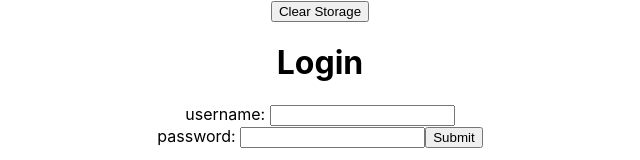
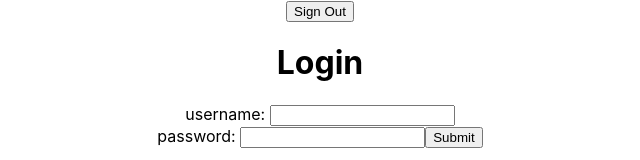
Before and after one commit to spotifysongsuggester5/front-end, a React (Create React App) app in the folder my-app/: page / in a window 1280 px wide. Shown: the top 160 px of the page, without its empty margins (320-960 px from the left). Built offline with nearby package versions, Linux system fonts and the light colour scheme; no server answers.

Commit message:
sign out button

```diff
--- a/my-app/src/App.js
+++ b/my-app/src/App.js
@@ -12,7 +12,7 @@ const App = props => {
   props.fetchData();
   return (
     <div className="App">
-    <button onClick={() => localStorage.clear()}>Clear Storage</button>
+    <button onClick={() => localStorage.clear()}>Sign Out</button>
       <Router>
         <Switch>
           <Route exact path="/" component={Login} />
```
